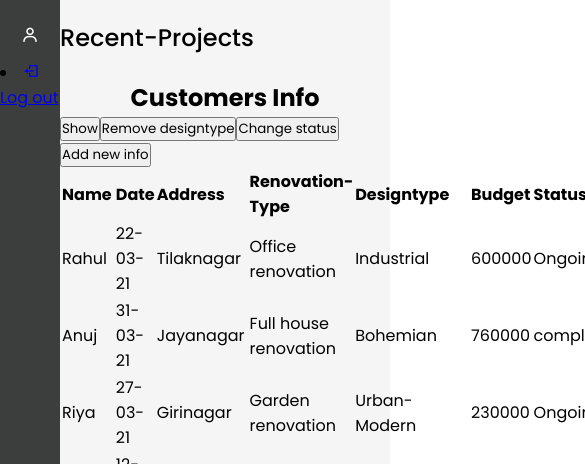
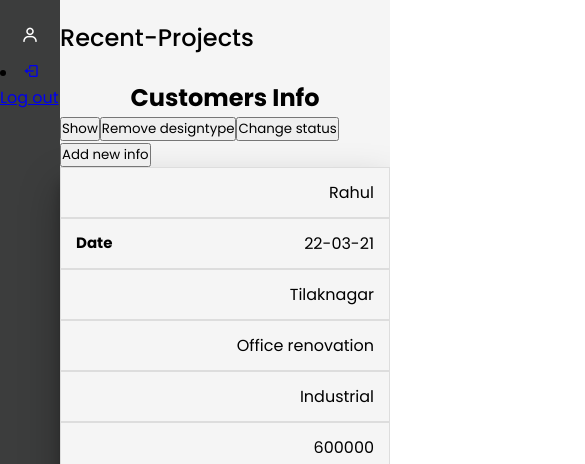
Before and after one commit to Gayathriiiiiii/wsdlab, a plain HTML site: page dashboard.html in a window 390 px wide. Both pictures are taken after a click on the button "Show". Shown: the part 380-844 px from the top of the page, 585 px wide, since content can reach past the window. Drawn offline with nearby package versions, Linux system fonts and the light colour scheme.

Commit message:
Add files via upload

```diff
--- a/dashboard.css
+++ b/dashboard.css
@@ -527,6 +527,96 @@ nav .search-box .bx-search{
   font-weight: 400;
   color: #333;
 }
+.customer_table{
+  width: 100%;
+  border-collapse: collapse;
+  box-shadow: 0 19px 38px rgba(0,0,0,0.30), 0 15px 12px rgba(0,0,0,0.22);
+}
+
+.customer_table td,
+.customer_table th {
+  padding:12px 15px;
+border:1px solid #ddd;
+text-align: center;
+font-size:16px;
+}
+.customer_table th{
+  background-color: #3c3d3d;
+  color:#ffffff;
+}
+
+.customer_table tbody tr:nth-child(even){
+  background-color: #f5f5f5;
+}
+
+@media screen and (max-width:768px) {
+  .container .rol {
+      margin-top: 75px;
+      margin-left:0px;
+      margin-right:0px;
+  }
+
+}
+@media(max-width: 1261px){
+.customer_table thead{
+  display: none;
+}
+
+.customer_table, .customer_table tbody, .customer_table tr, .customer_table td{
+  display: block;
+  width: 100%;
+}
+.customer_table tr{
+  margin-bottom:15px;
+}
+.customer_table td{
+  text-align: right;
+  padding-left: 50%;
+  text-align: right;
+  position: relative;
+}
+.customer_table td::before{
+  content: attr(data-label);
+  position: absolute;
+  left:0;
+  width: 50%;
+  padding-left:15px;
+  font-size:15px;
+  font-weight: bold;
+  text-align: left;
+}
+}
+
+@media(max-width: 667px){
+.customer_table thead{
+  display: none;
+}
+
+.customer_table, .customer_table tbody, .customer_table tr, .customer_table td{
+  display: block;
+  width: 100%;
+}
+.customer_table tr{
+  margin-bottom:15px;
+}
+.customer_table td{
+  text-align: right;
+  padding-left: 20%;
+  text-align: right;
+  position: relative;
+}
+.customer_table td::before{
+  content: attr(data-label);
+  position: absolute;
+  left:0;
+  width: 50%;
+  padding-left:15px;
+  font-size:15px;
+  font-weight: bold;
+  text-align: left;
+}
+}
+
 /* Responsive Media Query */
 @media (max-width: 1240px) {
   .sidebar{
```
